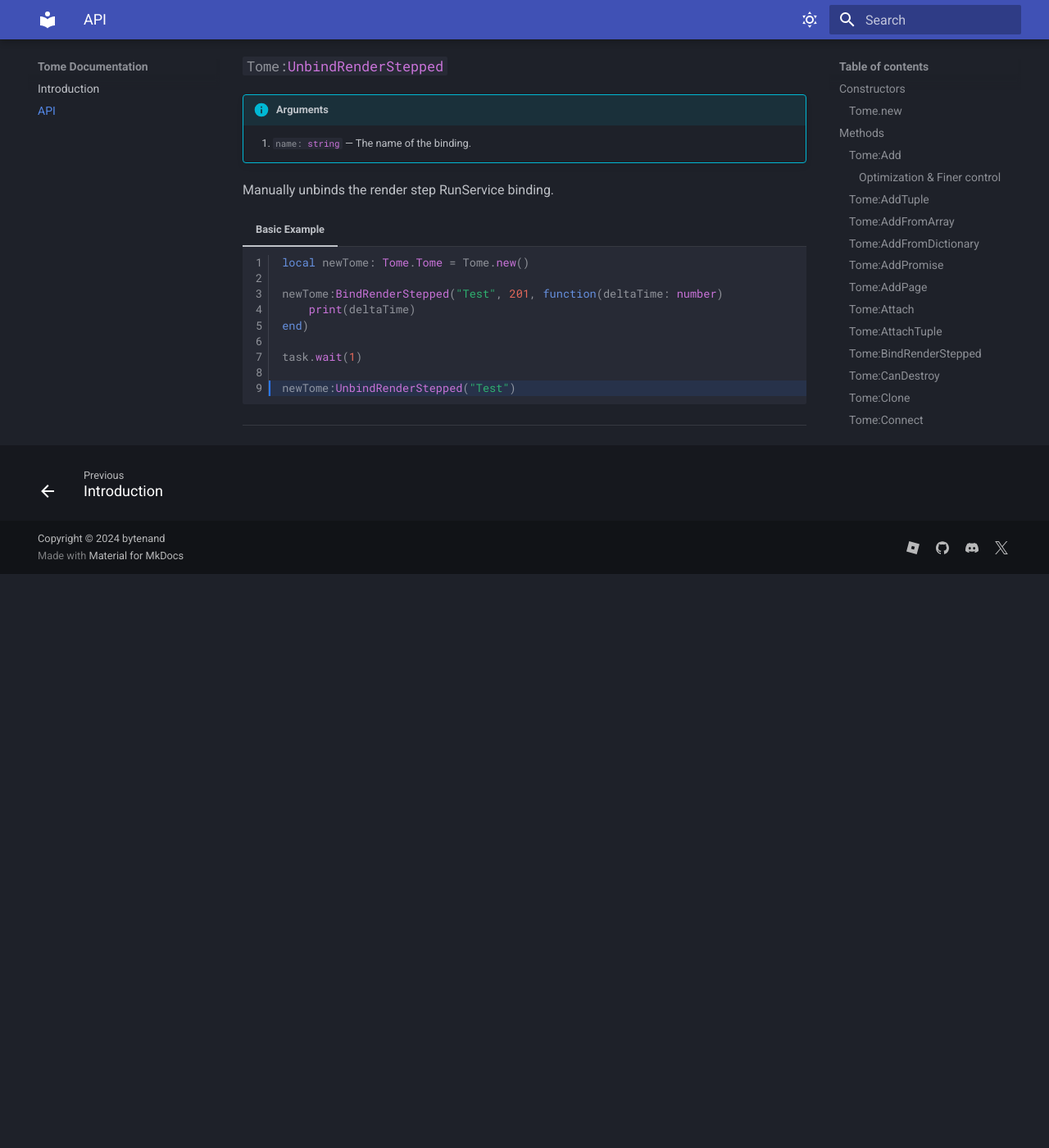
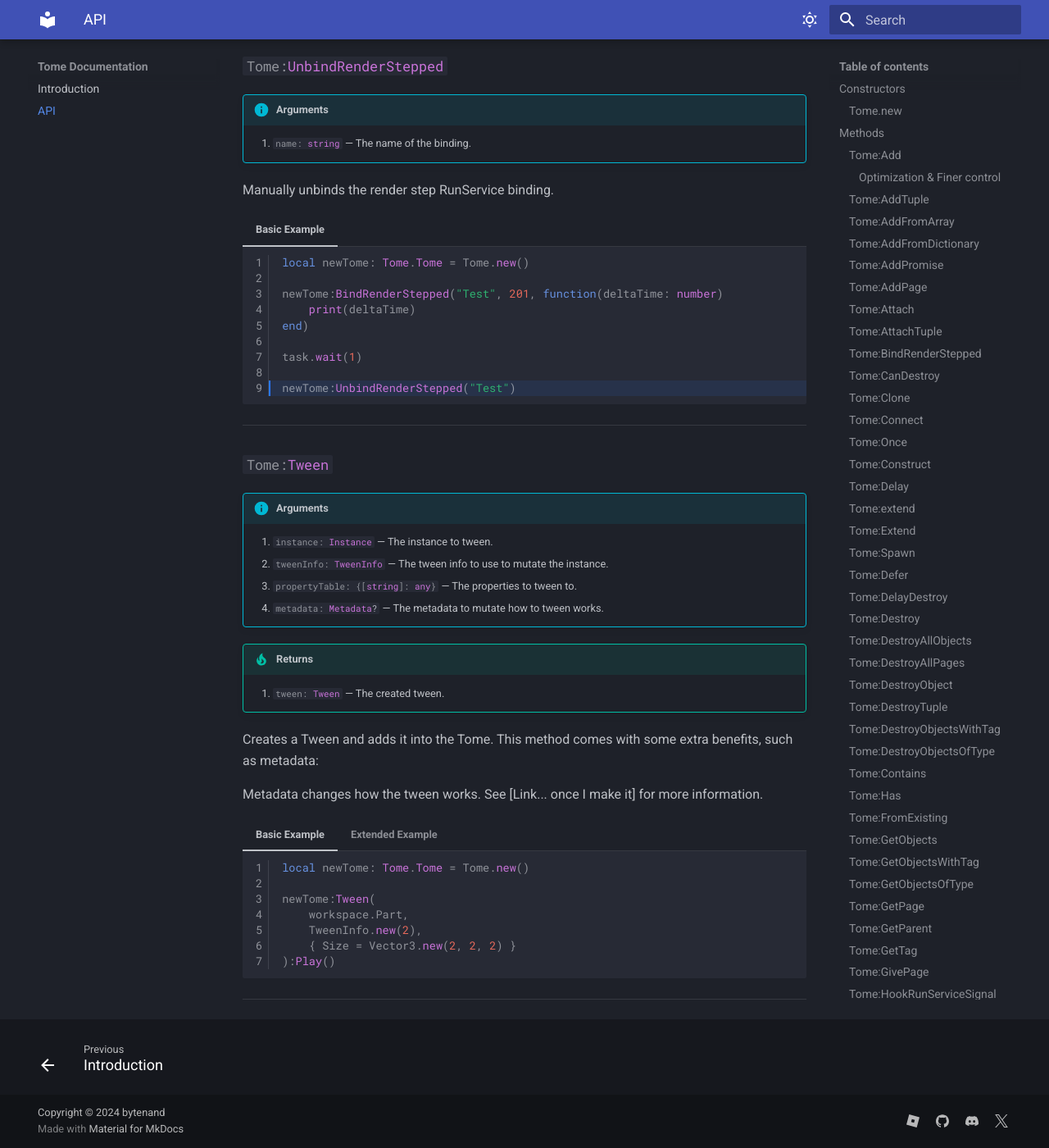
Before and after one commit to y29r/tome-docs, an MkDocs documentation site: the page built from docs/API.md, in a window 1280 px wide and 1400 px high, scrolled down 30664 px. Shown: the whole window at 82% size. Built offline with MkDocs 1.6.1 and Material for MkDocs 9.7.7, drawn with Linux system fonts in a browser that asks for light colours; before the commit the page ends 31364 px from its top, so only the background shows below that.

Commit message:
Added Tome:Tween

````diff
--- a/docs/API.md
+++ b/docs/API.md
@@ -1581,3 +1581,45 @@ Manually unbinds the render step RunService binding.
 	```
 
 ---
+
+### `#!luau Tome:Tween`
+
+!!! info "Arguments"
+	1. `#!luau instance: Instance` &mdash; The instance to tween.
+	2. `#!luau tweenInfo: TweenInfo` &mdash; The tween info to use to mutate the instance.
+	3. `#!luau propertyTable: {[string]: any}` &mdash; The properties to tween to.
+	4. `#!luau metadata: Metadata?` &mdash; The metadata to mutate how to tween works.
+
+!!! tip "Returns"
+	1. `#!luau tween: Tween` &mdash; The created tween.
+
+Creates a Tween and adds it into the Tome. This method comes with some extra benefits, such as metadata:
+
+Metadata changes how the tween works. See [Link... once I make it] for more information.
+
+=== "Basic Example"
+	```luau linenums="1" hl_lines="9-9"
+	local newTome: Tome.Tome = Tome.new()
+
+	newTome:Tween(
+		workspace.Part,
+		TweenInfo.new(2),
+		{ Size = Vector3.new(2, 2, 2) }
+	):Play()
+	```
+
+=== "Extended Example"
+	In this example, once the tween completes, the Tome gets destroyed. This is useful for creating timed events without creating new threads.
+
+	```luau linenums="1" hl_lines="3-8"
+	local newTome: Tome.Tome = Tome.new()
+
+	newTome:Tween(
+		workspace.Part,
+		TweenInfo.new(2),
+		{ Size = Vector3.new(2, 2, 2) },
+		{ Play = true }
+	).Completed:Once(newTome:WrapDestroy())
+	```
+
+---
````
